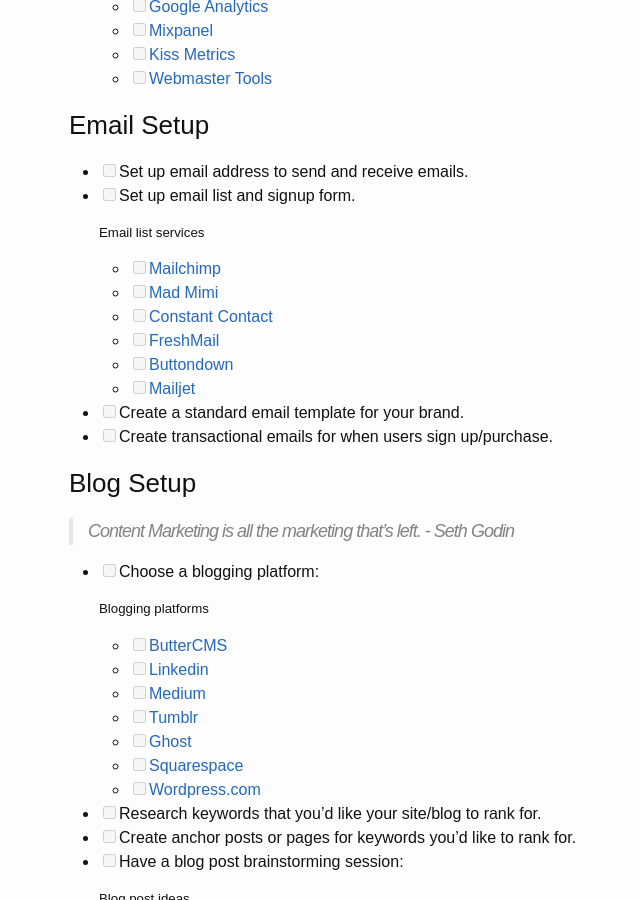
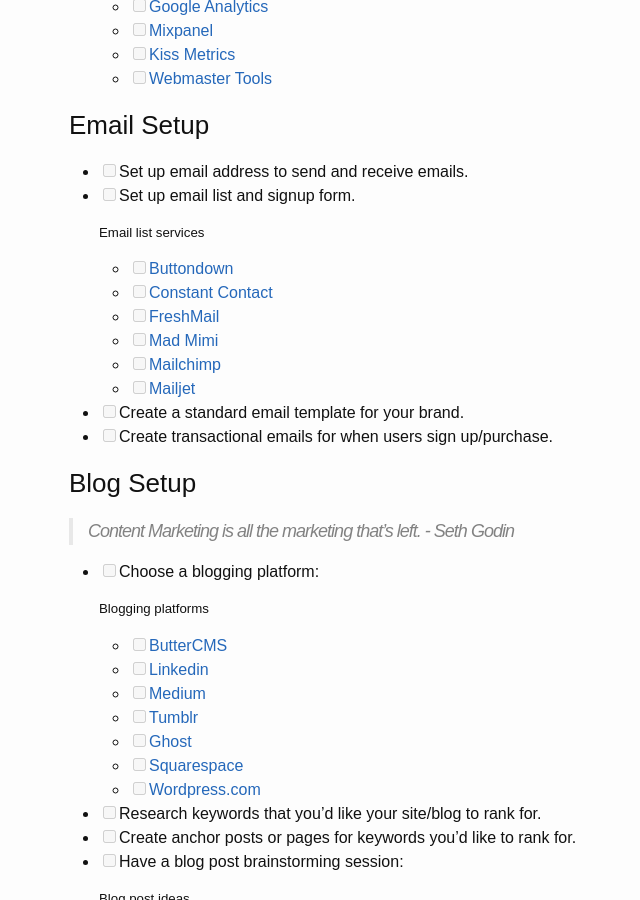
Before and after one commit to draftdev/startup-marketing-checklist, a Jekyll site: the page built from marketing-checklist.md, in a window 1280 px wide and 900 px high, scrolled down 2386 px. Shown: the whole window, without its empty margins (201-841 px from the left). Built offline with Jekyll 4.4.1, drawn with Linux system fonts in a browser that asks for light colours; comment, search, counter and statistics services are not loaded.

Commit message:
Alphabetizing mail list services

```diff
--- a/marketing-checklist.md
+++ b/marketing-checklist.md
@@ -99,11 +99,11 @@
 - [ ] Set up email list and signup form.
 
   ##### Email list services
-  - [ ] [Mailchimp](https://mailchimp.com/)
-  - [ ] [Mad Mimi](https://madmimi.com/)
+  - [ ] [Buttondown](https://buttondown.email)
   - [ ] [Constant Contact](https://www.constantcontact.com/home/signup.jsp)
   - [ ] [FreshMail](https://freshmail.com/)
-  - [ ] [Buttondown](https://buttondown.email)
+  - [ ] [Mad Mimi](https://madmimi.com/)
+  - [ ] [Mailchimp](https://mailchimp.com/)
   - [ ] [Mailjet](https://www.mailjet.com/)
 
 - [ ] Create a standard email template for your brand.
```
